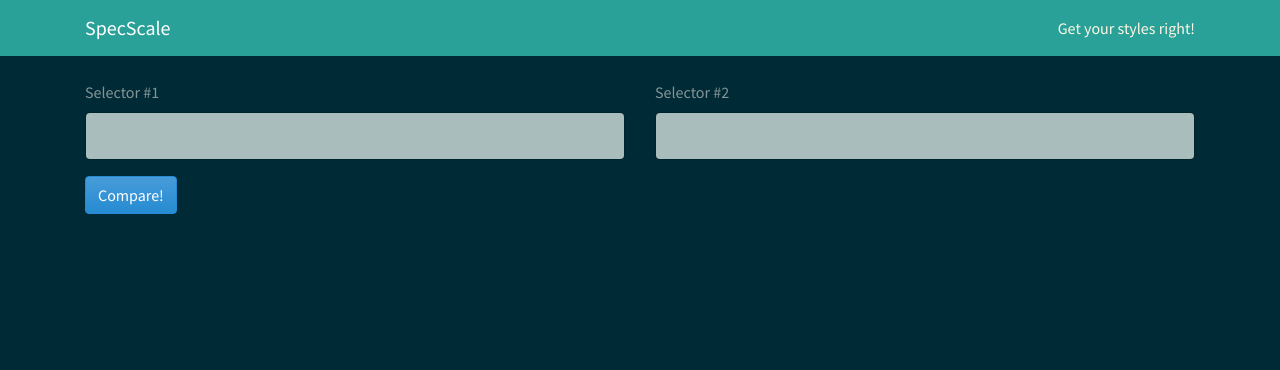
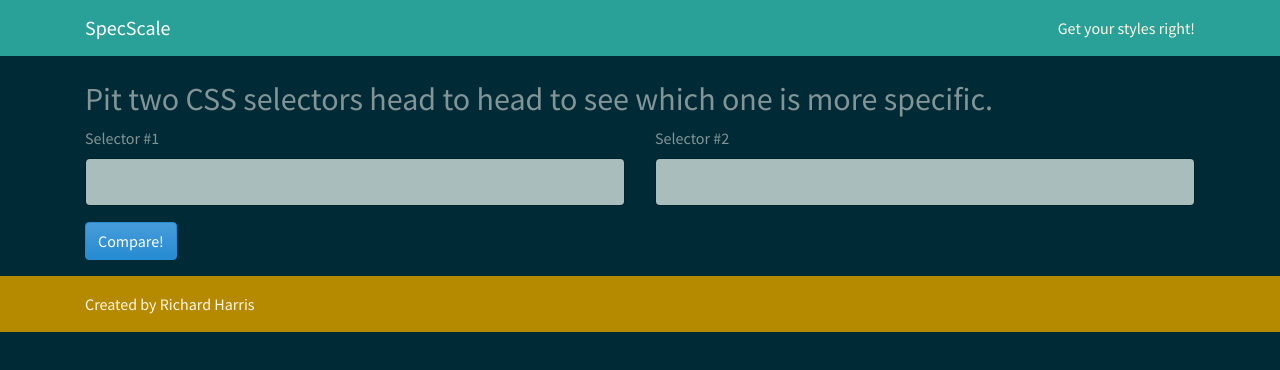
Before and after one commit to OsirisX3R0/specscale, a React (Create React App) app: page / in a window 1280 px wide. Shown: the top 370 px of the page. Built offline with nearby package versions, Linux system fonts and the light colour scheme.

Commit message:
Added footer, updated Compare component

```diff
--- a/src/App.js
+++ b/src/App.js
@@ -1,6 +1,7 @@
 import React, {Fragment} from 'react';
 import Header from './components/Header';
 import Compare from './components/Compare';
+import Footer from './components/Footer';
 import { Container } from 'reactstrap';
 import 'bootswatch/dist/solar/bootstrap.css';
 
@@ -11,6 +12,7 @@ function App() {
         <Container>
           <Compare />
         </Container>
+        <Footer />
       </Fragment>
   );
 }
--- a/src/components/Compare.js
+++ b/src/components/Compare.js
@@ -30,15 +30,16 @@ const Compare = () => {
 
     return(
         <Fragment>
+            <h2>Pit two CSS selectors head to head to see which one is more specific.</h2>
             {error && <Alert color="danger">{error}</Alert>}
             <Row>
-                <Col xs="6">
+                <Col xs="12" sm="6">
                     <FormGroup>
                         <Label for="selector1">Selector #1</Label>
                         <Input bsSize="lg" id="selector1" value={selector1} onChange={handleSelectorChange} />
                     </FormGroup>
                 </Col>
-                <Col xs="6">
+                <Col xs="12" sm="6">
                     <FormGroup>
                         <Label for="selector2">Selector #2</Label>
                         <Input bsSize="lg" id="selector2" value={selector2} onChange={handleSelectorChange} />
@@ -51,16 +52,16 @@ const Compare = () => {
             <Row>
                 <Col xs="6">
                     {spec1 > 0 &&
-                        <div className="text-center display-4">
-                            <div>{selector1}</div>
+                        <div className="text-center display-2">
+                            <h3>{selector1}</h3>
                             <div className={spec1 > spec2 ? "text-success" : "text-danger"}>{spec1}</div>
                         </div>
                     }
                 </Col>
                 <Col xs="6">
                     {spec2 > 0 &&
-                        <div className="text-center display-4">
-                            <div>{selector2}</div>
+                        <div className="text-center display-2">
+                            <h3>{selector2}</h3>
                             <div className={spec2 > spec1 ? "text-success" : "text-danger"}>{spec2}</div>
                         </div>
                     }
--- /dev/null
+++ b/src/components/Footer.js
@@ -0,0 +1,14 @@
+import React from 'react';
+import { Container } from 'reactstrap';
+
+const Footer = () => {
+    return(
+        <footer className="page-footer bg-primary text-light py-3 mt-3">
+            <Container>
+                <div>Created by Richard Harris</div>
+            </Container>
+        </footer>
+    );
+}
+
+export default Footer;
```
